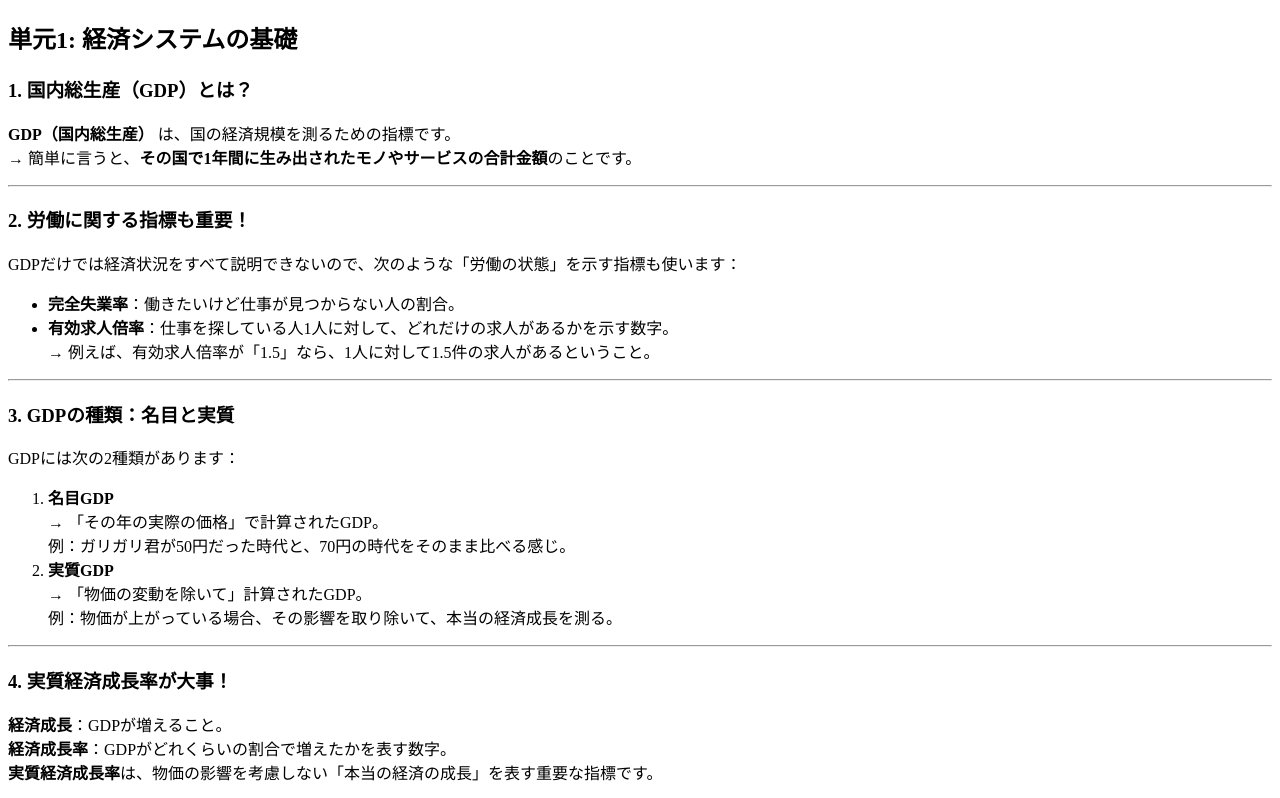
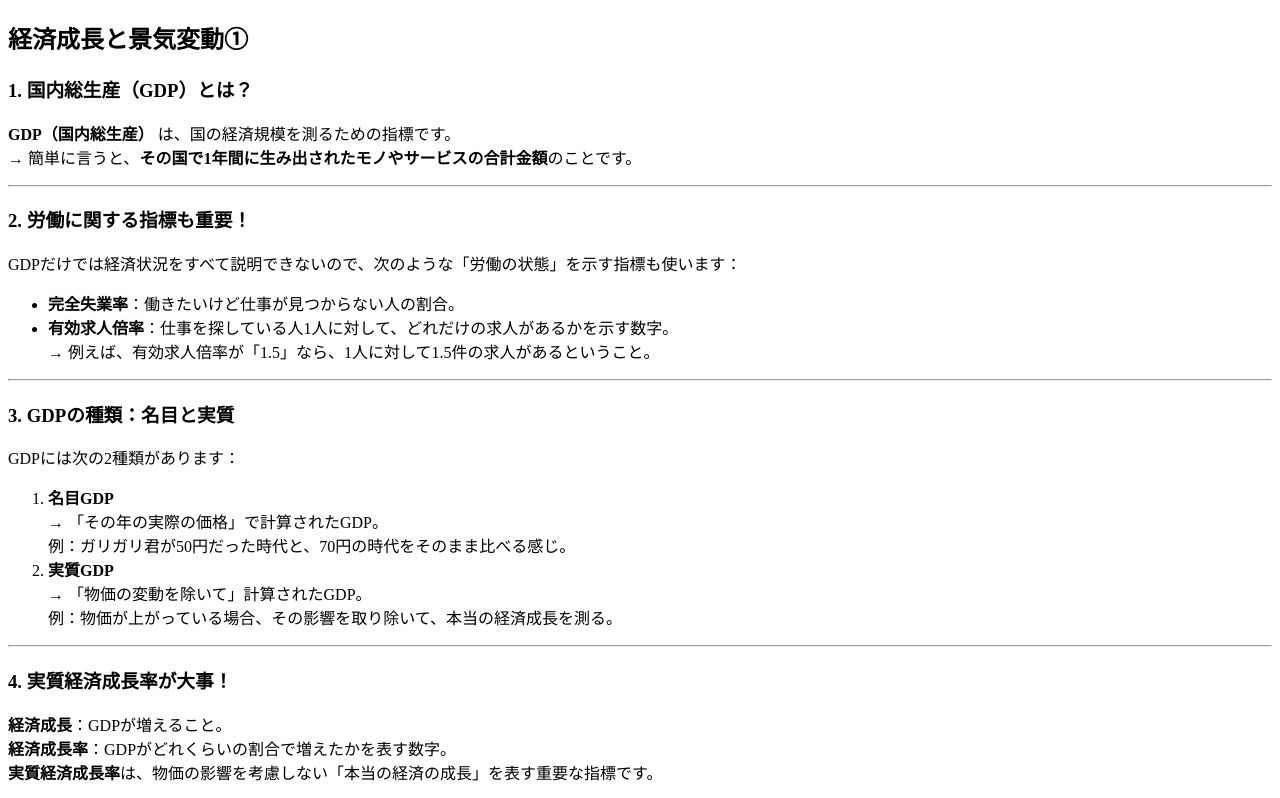
Before and after one commit to PoisonDartFrogMan/TestApps2, a plain HTML site: page text001.html in a window 1280 px wide. Shown: the top 798 px of the page. Drawn offline with Linux system fonts and the light colour scheme.

Commit message:
Update text001.html

```diff
--- a/text001.html
+++ b/text001.html
@@ -3,10 +3,10 @@
 <head>
     <meta charset="UTF-8">
     <meta name="viewport" content="width=device-width, initial-scale=1.0">
-    <title>単元1: 経済システムの基礎</title>
+    <title>経済成長と景気変動①</title>
 </head>
 <body>
-    <h2>単元1: 経済システムの基礎</h2>
+    <h2>経済成長と景気変動①</h2>
 
     <h3>1. 国内総生産（GDP）とは？</h3>
     <p><strong>GDP（国内総生産）</strong> は、国の経済規模を測るための指標です。<br>
```
